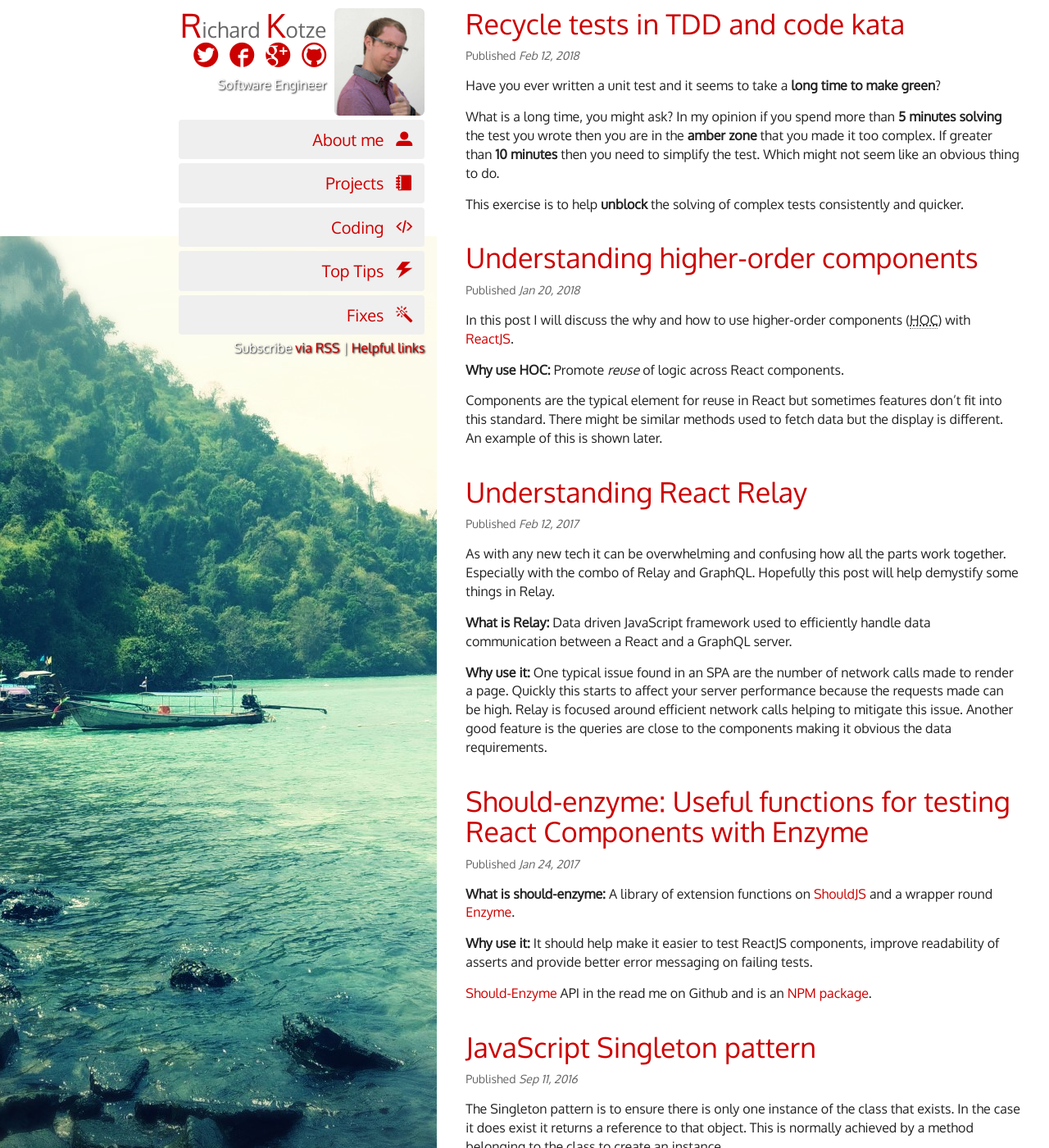
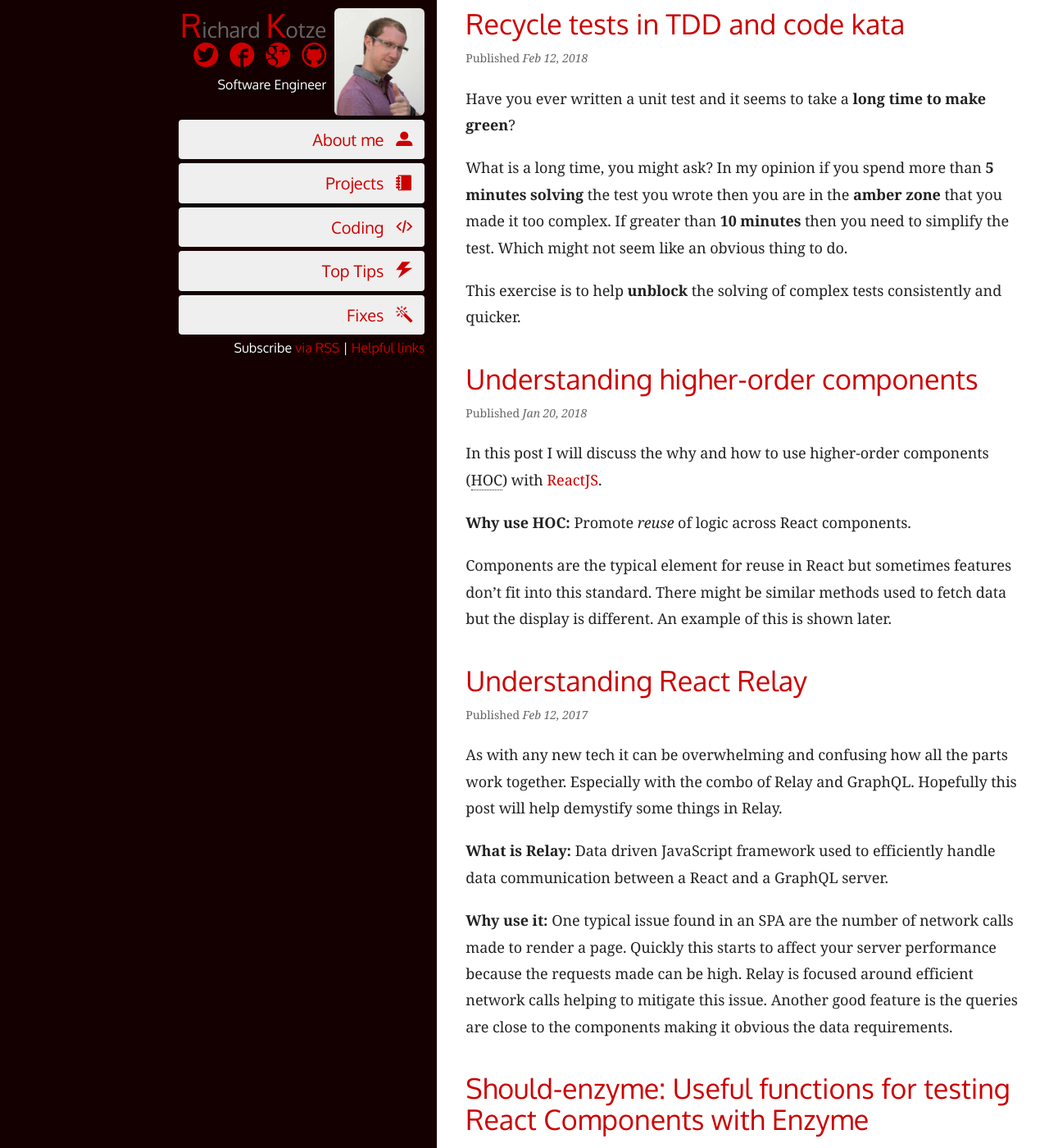
Before and after one commit to rkotze/rkotze.github.io, a Jekyll site: the page built from index.html, in a window 1280 px wide and 1400 px high. Shown: the whole window at 82% size. Built offline with Jekyll 4.4.1, drawn with Linux system fonts in a browser that asks for light colours; the list of posts is cut into pages by our own code.

Commit message:
Update article typography to improve readability.

```diff
--- a/css/main.scss
+++ b/css/main.scss
@@ -57,19 +57,12 @@ $font-size-base:        16px;
 
 body{
     color: $textColor;
-    background-color: $textBGColor;
-    @media #{$small}{
-        background-color: $white;
-        background-image: url($backgroundImage);
-        background-repeat: no-repeat;
-        background-attachment: fixed;
-        background-position: -520px 20%;
-    }
+    background-color: $darkRed;
 }
 
 h1, h2, h3 {
     font-weight: lighter;
-    color: $grey;
+    color: $textColor;
     a:hover{
         text-decoration: none;
     }
@@ -156,8 +149,20 @@ h1.me {
     }
 }
 
-article p {
-    margin-bottom:15px;
+article {
+    p, li {
+        margin-bottom:20px;
+        font-family: Georgia,Cambria,"Times New Roman",Times,serif;
+        font-weight: 400;
+        font-style: normal;
+        font-size: 18px;
+        line-height: 1.8;
+        letter-spacing: -.003em;
+    }
+    abbr[title]{
+        text-decoration: none;
+        border-bottom: 1px dotted $textColor;
+    }
 }
 
 article h1, article h2, article h3  {
```
